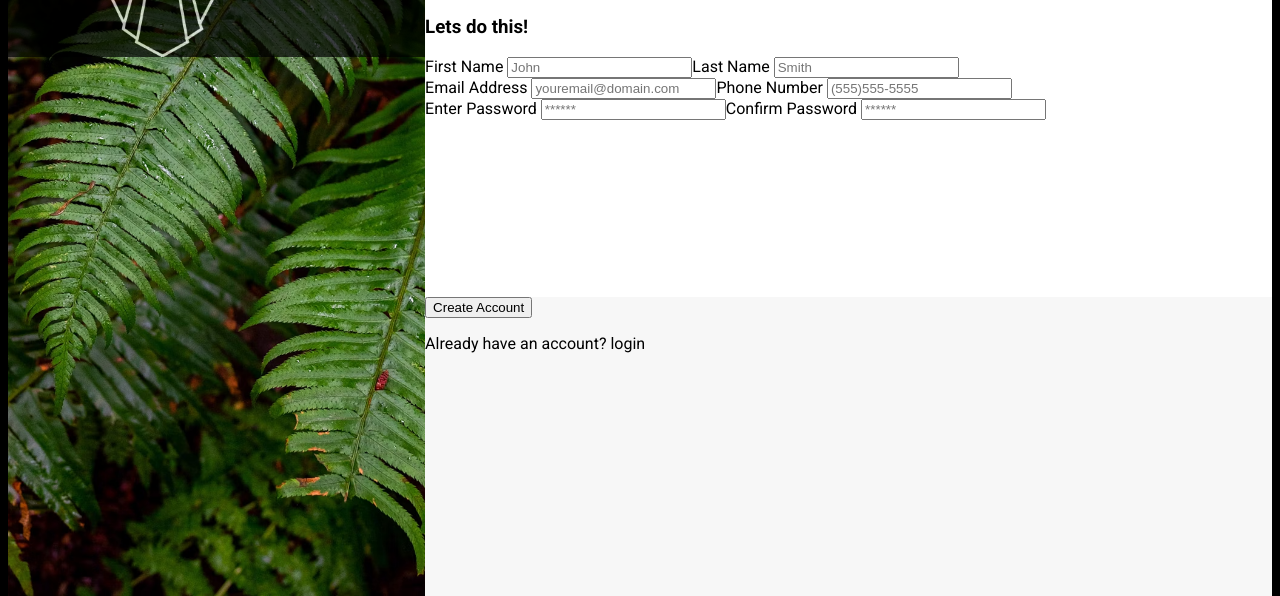
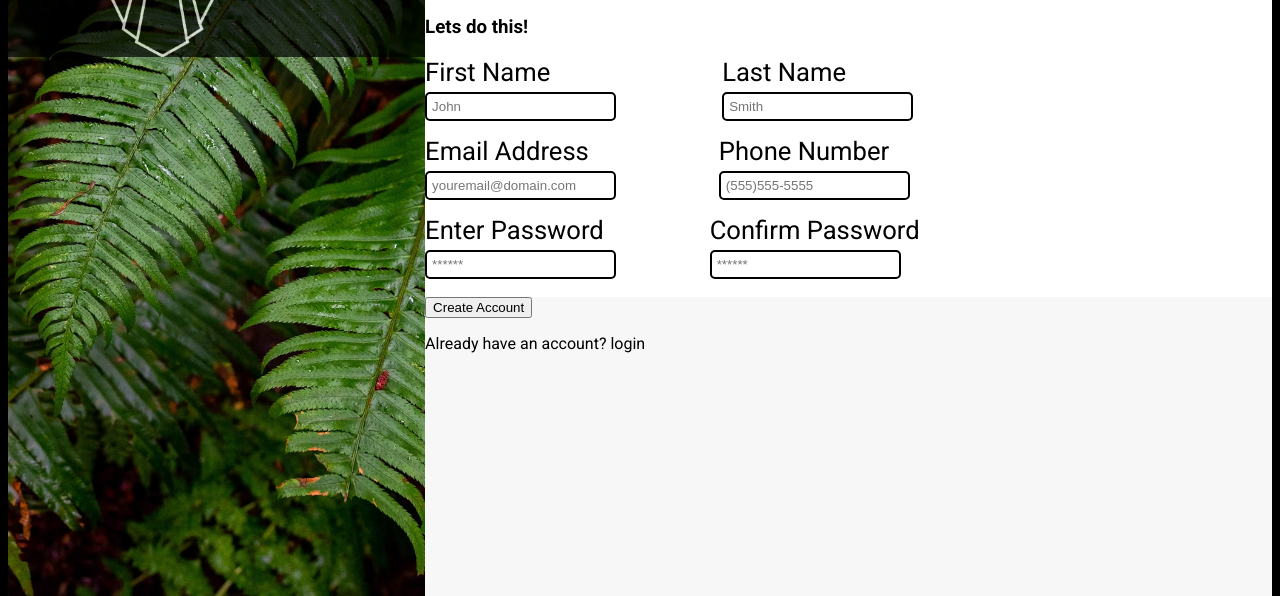
Before and after one commit to Peluhott/SignUpForm, a plain HTML site: page index.html in a window 1280 px wide. Shown: the part 261-857 px from the top of the page. Drawn offline with Linux system fonts and the light colour scheme.

Commit message:
added borders for valid and invalid inputs, added pattern validation for phone number

```diff
--- a/index.html
+++ b/index.html
@@ -34,36 +34,36 @@
                 <h3>Lets do this!</h3>
                 <form>
                     <div class="names entries">
-                    <div>
+                    <div class="entries1">
                         <label for="first-name">First Name</label>
-                        <input type="text" name="first-name" id="first-name" placeholder="John">
+                        <input type="text" name="first-name" id="first-name" placeholder="John" required>
                     </div>
-                    <div>
+                    <div class="entries1">
                         <label for="last-name">Last Name</label>
-                        <input type="text" name="last-name" id="last-name" placeholder="Smith">
+                        <input type="text" name="last-name" id="last-name" placeholder="Smith" required>
                     </div>
                     </div>
 
                     <div class="contact-info entries">
-                        <div >
+                        <div class="entries1" >
                             <label for="user_email">Email Address</label>
-                        <input type="email" id="user_email" name="email" placeholder="youremail@domain.com">
+                        <input type="email" id="user_email" name="email" placeholder="youremail@domain.com" required>
                     </div>
 
-                        <div >
+                        <div class="entries1">
                             <label for="phone-num">Phone Number</label>
-                        <input type="text" id="phone-num" name="phone-num" placeholder="(555)555-5555">
+                        <input type="text" required minlength="10" maxlength="10" pattern="\d{10}" id="phone-num" name="phone-num" placeholder="(555)555-5555" required>
                     </div>
                     </div>
                     <div class="authentication entries">
-                        <div >
+                        <div class="entries1">
                             <label for="password">Enter Password</label>
-                            <input type="password" id="password" name="password" placeholder="******">
+                            <input type="password" id="password" name="password" placeholder="******" required>
 
                         </div>
-                        <div>
+                        <div class="entries1">
                             <label for="confirm-password">Confirm Password</label>
-                            <input type="password" id="confirm-password" name="confirm-password" placeholder="******">
+                            <input type="password" id="confirm-password" name="confirm-password" placeholder="******" required>
 
                         </div>
                             </div>
--- a/styles.css
+++ b/styles.css
@@ -66,18 +66,45 @@ justify-content: flex-end;
 .middle-section {
 background-color: white;
 flex: 1;
+display: flex;
+flex-direction: column;
+flex-wrap: wrap;
+justify-content: flex-start;
 }
 
+
+
 .entries {
-    display: flex;
+ display: flex;
+ width: 70%;
+
 
 }
 
-.entries > child {
-    display: flex;
-    flex-direction: column;
+.entries1 {
+    font-size: 2vw;
+}
+input {
+    border: 2px solid;
+    margin-bottom: 15px;
+    padding: 5px;
+    border-radius: 5px;
 }
 
+input:required {
+    border: 2px solid gray;
+}
+ input:valid {
+    border-color: green;
+}
+
+input:required:placeholder-shown {
+    border-color: black;
+    border: 2px solid;
+}
+input:invalid {
+    border: 2px solid red
+}
 .bottom-section {
 background-color: #f7f7f7;
 flex: 1;
```
